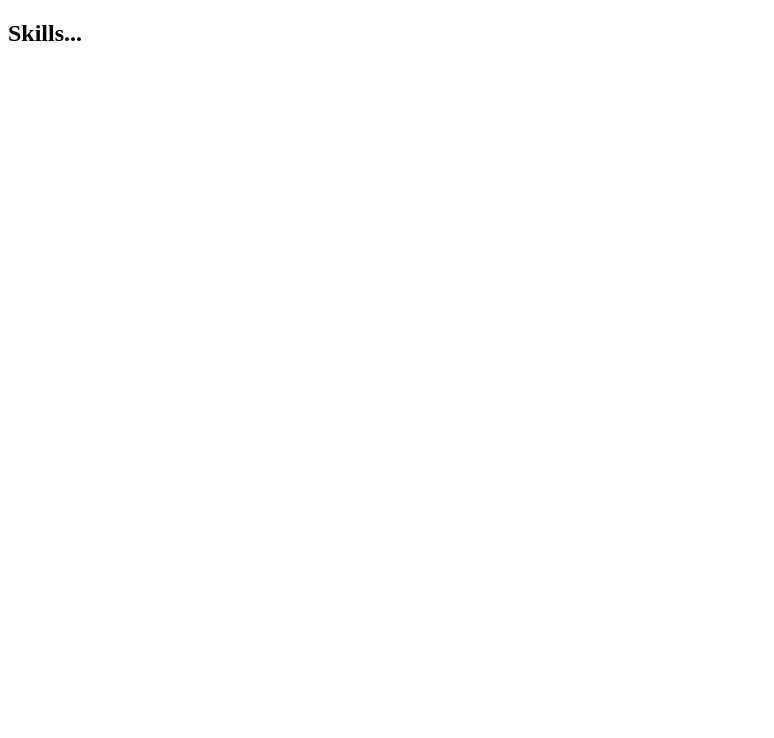
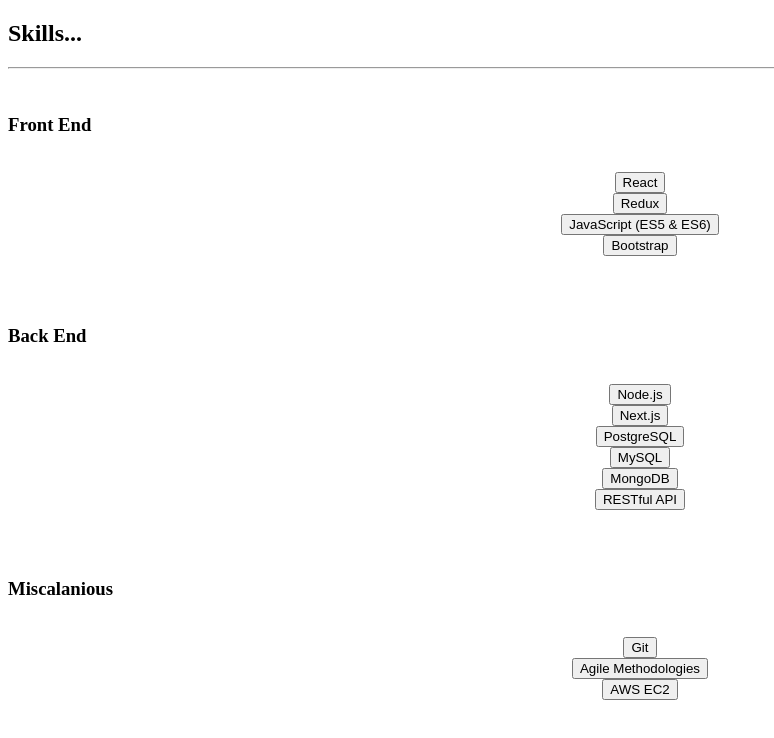
Before and after one commit to Malcolm-Marshall/portfolio, a Next.js app in the folder nextjs-blog/: page /components/Skills in a window 1280 px wide. Shown: the top 738 px of the page, without its empty margins (0-774 px from the left). Built offline with nearby package versions, Linux system fonts and the light colour scheme.

Commit message:
added about me

```diff
--- a/nextjs-blog/pages/components/Skills.js
+++ b/nextjs-blog/pages/components/Skills.js
@@ -1,16 +1,98 @@
 import React, { useState } from 'react';
-import { Container, Col, Row } from 'react-bootstrap';
+import { Container, Col, Row, Button } from 'react-bootstrap';
 
 const Skills = () => {
+
+  const style = {
+    display: 'flex',
+    flexDirection: 'row',
+    justifyContent: 'center',
+  }
+
+  const buttonStyle = "btn btn-outline-primary";
 
   return (
     <Container>
       <Row>
         <Col>
-        <h2>
-          Skills...
-        </h2>
-      </Col>
+          <h2>
+            Skills...
+          </h2>
+          <hr></hr>
+          <br></br>
+        </Col>
+      </Row>
+      <Row>
+        <Col>
+          <h3>
+            Front End
+          </h3>
+          <br></br>
+        </Col>
+      </Row>
+      <Row>
+        <Col style={style}>
+          <Button variant={buttonStyle}>React</Button>
+        </Col>
+        <Col style={style}>
+          <Button variant={buttonStyle}>Redux</Button>
+        </Col>
+        <Col style={style}>
+          <Button variant={buttonStyle}>JavaScript (ES5 & ES6)</Button>
+        </Col>
+        <Col style={style}>
+          <Button variant={buttonStyle}>Bootstrap</Button>
+          <br></br>
+        </Col>
+      </Row>
+      <Row>
+        <Col style={{ paddingTop: "50px" }}>
+          <h3>
+            Back End
+          </h3>
+          <br></br>
+        </Col>
+      </Row>
+      <Row>
+        <Col style={style}>
+          <Button variant={buttonStyle}>Node.js</Button>
+        </Col>
+        <Col style={style}>
+          <Button variant={buttonStyle}>Next.js</Button>
+        </Col>
+        <Col style={style}>
+          <Button variant={buttonStyle}>PostgreSQL</Button>
+        </Col>
+        <Col style={style}>
+          <Button variant={buttonStyle}>MySQL</Button>
+        </Col>
+        <Col style={style}>
+          <Button variant={buttonStyle}>MongoDB</Button>
+        </Col>
+        <Col style={style}>
+          <Button variant={buttonStyle}>RESTful API</Button>
+          <br></br>
+        </Col>
+      </Row>
+      <Row>
+        <Col style={{ paddingTop: "50px" }}>
+          <h3>
+            Miscalanious
+          </h3>
+          <br></br>
+        </Col>
+      </Row>
+      <Row style={{paddingBottom: "100px"}}>
+        <Col style={style}>
+          <Button variant={buttonStyle}>Git</Button>
+        </Col>
+        <Col style={style}>
+          <Button variant={buttonStyle}>Agile Methodologies</Button>
+        </Col>
+        <Col style={style}>
+          <Button variant={buttonStyle}>AWS EC2</Button>
+          <br></br>
+        </Col>
       </Row>
     </Container>
   )
--- a/nextjs-blog/pages/index.js
+++ b/nextjs-blog/pages/index.js
@@ -58,10 +58,10 @@
               <Dropdown.Toggle variant="secondary" id="dropdown-basic" size="sm">
               </Dropdown.Toggle>
               <Dropdown.Menu>
+                <Dropdown.Item href="#/action-2" id="home" onClick={(e) => view(e)}>Home</Dropdown.Item>
                 <Dropdown.Item href="#/action-1" id="about" onClick={(e) => view(e)}>About Me</Dropdown.Item>
                 <Dropdown.Item href="#/action-2" id="skills" onClick={(e) => view(e)}>Skills</Dropdown.Item>
                 <Dropdown.Item href="#/action-2" id="projects" onClick={(e) => view(e)}>Projects</Dropdown.Item>
-                <Dropdown.Item href="#/action-2" id="home" onClick={(e) => view(e)}>Home</Dropdown.Item>
               </Dropdown.Menu>
             </Dropdown>
           </Col>
```
Also changed, not shown: nextjs-blog/pages/components/About.js (+14 -1 lines), nextjs-blog/pages/components/Projects.js (+7 -10 lines), 1 other file (tests, documents, lock files or other folders).
